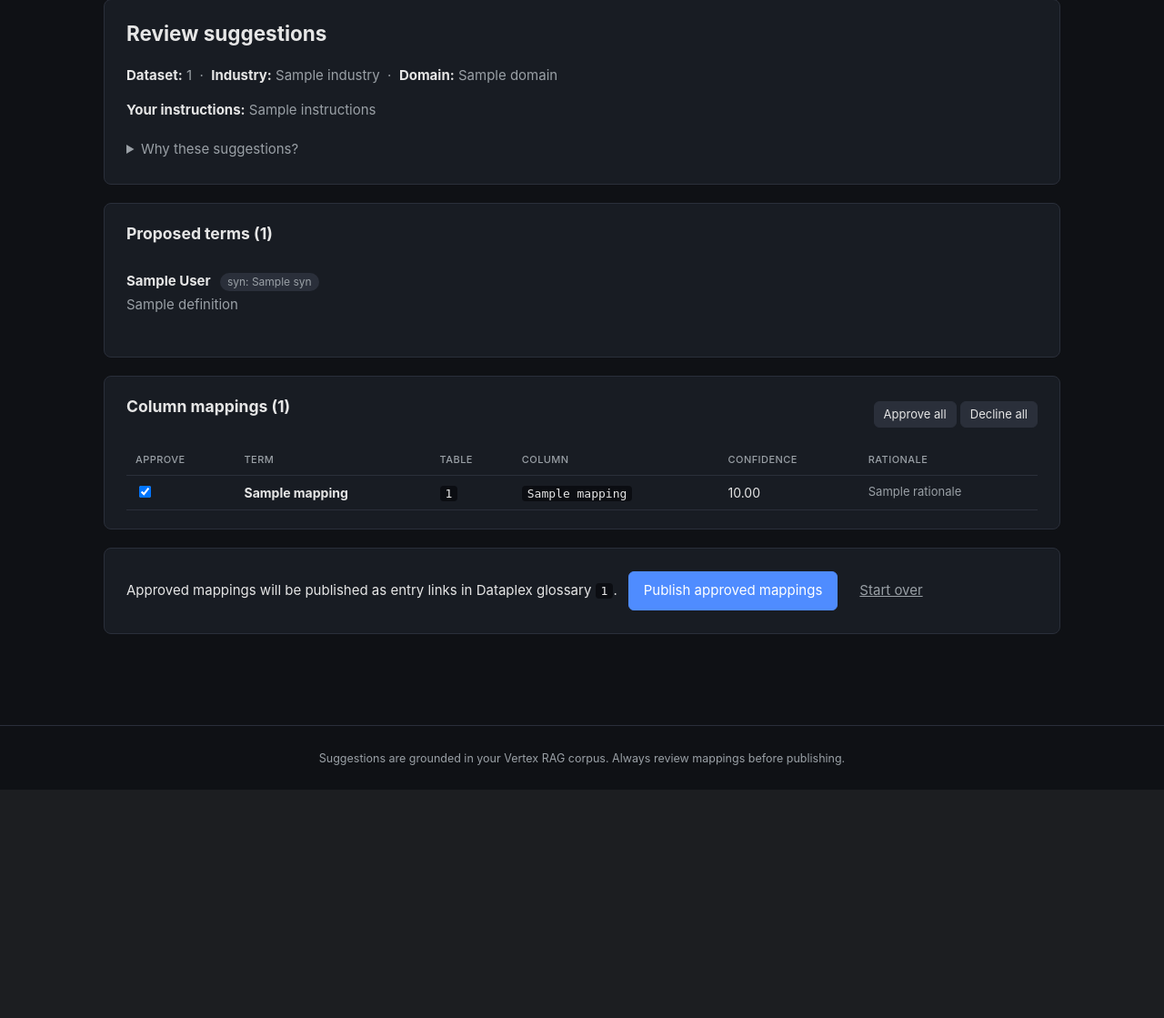
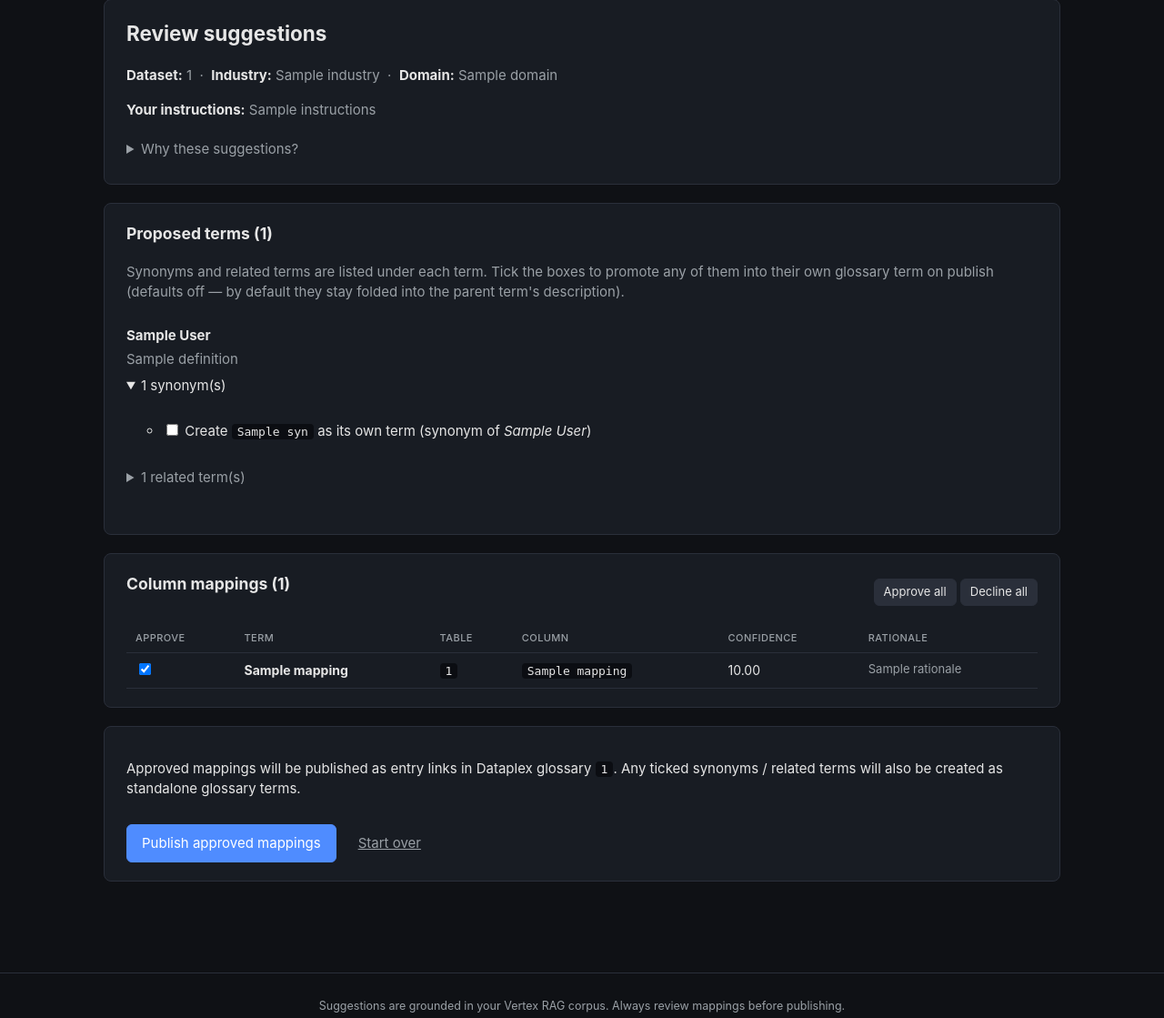
Before and after one commit to Pragati-Sharma-29/Glossary-generator-industry-domains, a FastAPI app: template webapp/templates/suggestions.html in a window 1280 px wide. Shown: the part 583-1702 px from the top of the page at 91% size. Before the commit the page ends 1451 px from the top, so only its background shows below. Run offline with FastAPI, Linux system fonts and the light colour scheme; the template is opened without the code that fills it: most values are stand-ins (such as "Sample title", 1, 10 or a date in 2020).

Commit message:
Let operator promote synonyms / related terms to standalone terms
Before: synonyms and related_terms were only folded into the parent
term's description ("Also known as: X, Y"). Now each one renders as a
ticked-by-default-off checkbox under its parent on the review page;
any ticked values are built into extra TermSuggestion entries on
publish and created in Dataplex as first-class GlossaryTerms.

suggestions.html adds two <details> blocks per term — one for synonyms,
one for related terms — each listing the candidates with a checkbox.
All checkboxes use form="publish-form" so they submit alongside the
mapping-approval checkboxes even though they live outside the <form>.

webapp/main.py:
  - /publish reads form.getlist("promote_synonym") and
    ("promote_related"), each value encoded as "<name>|<parent>"
  - _build_promoted_terms dedupes values, skips names that already
    exist as top-level terms (avoids a 409 loop), and builds a minimal
    TermSuggestion whose definition carries the relationship back
    ("Synonym of Customer." / "Related to Order, Cart.")
  - result.report's created_terms now includes promoted terms, so the
    result page surfaces them too

No change to glossary_publisher.py — it treats promoted TermSuggestions
the same as any other term; the relationship context lives in the
description text (same treatment as synonyms folded into a parent).

https://claude.ai/code/session_01P4ce1iTRbvx4AwkYcmDSkj

```diff
--- a/webapp/main.py
+++ b/webapp/main.py
@@ -340,6 +340,8 @@ async def publish(
 
     form = await request.form()
     approved_ids = set(form.getlist("approved_mapping"))
+    promoted_synonyms = form.getlist("promote_synonym")
+    promoted_related = form.getlist("promote_related")
 
     session = _SESSIONS[session_id]
     suggestion_dict = session["suggestion"]
@@ -361,6 +363,22 @@ async def publish(
         for t in suggestion_dict["terms"]
         if t["display_name"] in needed_term_names
     ]
+
+    # Promoted synonyms / related terms become their own standalone
+    # GlossaryTerms. Dedupe against names we're already publishing so the
+    # API doesn't 409-loop if the user ticks the same name twice or ticks
+    # something that's already a top-level term.
+    existing_names = {t.display_name.lower() for t in approved_terms}
+    extra_terms = list(
+        _build_promoted_terms(
+            promoted_synonyms, kind="synonym", existing=existing_names
+        )
+    ) + list(
+        _build_promoted_terms(
+            promoted_related, kind="related", existing=existing_names
+        )
+    )
+    approved_terms.extend(extra_terms)
 
     filtered = GlossarySuggestion(
         industry=suggestion_dict.get("industry", ""),
@@ -416,3 +434,39 @@ def _term_from_dict(d: dict) -> TermSuggestion:
         synonyms=d.get("synonyms", []),
         related_terms=d.get("related_terms", []),
     )
+
+
+def _build_promoted_terms(
+    values: list[str],
+    *,
+    kind: str,
+    existing: set[str],
+):
+    """Yield TermSuggestions for user-ticked synonyms or related terms.
+
+    Form values are formatted as ``"<derived_name>|<parent_display_name>"``
+    (see suggestions.html). Each unique derived name is emitted once —
+    even if ticked under multiple parents, we still only create one term
+    and merge parent refs into its description. ``kind`` is either
+    ``"synonym"`` or ``"related"`` and controls the description prefix.
+    """
+    seen: dict[str, list[str]] = {}
+    for raw in values:
+        if "|" not in raw:
+            continue
+        name, parent = raw.split("|", 1)
+        name, parent = name.strip(), parent.strip()
+        if not name or name.lower() in existing:
+            continue
+        seen.setdefault(name, []).append(parent)
+
+    prefix = "Synonym of" if kind == "synonym" else "Related to"
+    for name, parents in seen.items():
+        parent_ref = ", ".join(dict.fromkeys(parents))
+        yield TermSuggestion(
+            display_name=name,
+            definition=f"{prefix} {parent_ref}.",
+            synonyms=[],
+            related_terms=list(dict.fromkeys(parents)),
+        )
+        existing.add(name.lower())  # block duplicate emission across calls
--- a/webapp/templates/suggestions.html
+++ b/webapp/templates/suggestions.html
@@ -61,12 +61,57 @@
 
 <section class="card">
   <h3>Proposed terms ({{ suggestion.terms | length }})</h3>
+  <p class="meta">
+    Synonyms and related terms are listed under each term. Tick the boxes
+    to promote any of them into their own glossary term on publish
+    (defaults off — by default they stay folded into the parent term's
+    description).
+  </p>
   <ul class="terms">
     {% for t in suggestion.terms %}
       <li>
         <strong>{{ t.display_name }}</strong>
-        {% if t.synonyms %}<span class="chip">syn: {{ t.synonyms | join(", ") }}</span>{% endif %}
         <p>{{ t.definition }}</p>
+
+        {% if t.synonyms %}
+          <details class="derived-terms" open>
+            <summary>{{ t.synonyms | length }} synonym(s)</summary>
+            <ul class="derived-list">
+              {% for syn in t.synonyms %}
+                <li>
+                  <label>
+                    <input type="checkbox"
+                           form="publish-form"
+                           name="promote_synonym"
+                           value="{{ syn }}|{{ t.display_name }}">
+                    Create <code>{{ syn }}</code> as its own term
+                    (synonym&nbsp;of&nbsp;<em>{{ t.display_name }}</em>)
+                  </label>
+                </li>
+              {% endfor %}
+            </ul>
+          </details>
+        {% endif %}
+
+        {% if t.related_terms %}
+          <details class="derived-terms">
+            <summary>{{ t.related_terms | length }} related term(s)</summary>
+            <ul class="derived-list">
+              {% for rel in t.related_terms %}
+                <li>
+                  <label>
+                    <input type="checkbox"
+                           form="publish-form"
+                           name="promote_related"
+                           value="{{ rel }}|{{ t.display_name }}">
+                    Create <code>{{ rel }}</code> as its own term
+                    (related&nbsp;to&nbsp;<em>{{ t.display_name }}</em>)
+                  </label>
+                </li>
+              {% endfor %}
+            </ul>
+          </details>
+        {% endif %}
       </li>
     {% endfor %}
   </ul>
@@ -114,7 +159,9 @@
   <section class="card actions">
     {% if glossary_id %}
       <p>Approved mappings will be published as entry links in Dataplex
-         glossary <code>{{ glossary_id }}</code>.</p>
+         glossary <code>{{ glossary_id }}</code>.
+         Any ticked synonyms / related terms will also be created as
+         standalone glossary terms.</p>
       <button type="submit" class="primary">Publish approved mappings</button>
     {% else %}
       <p class="warning">No glossary id set — go back and fill it in to publish.</p>
```
